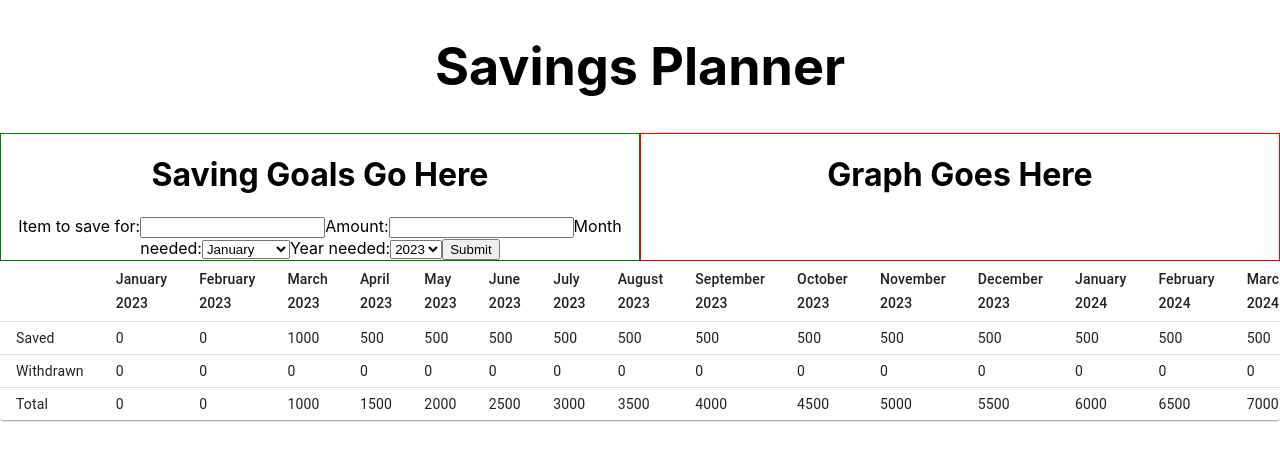
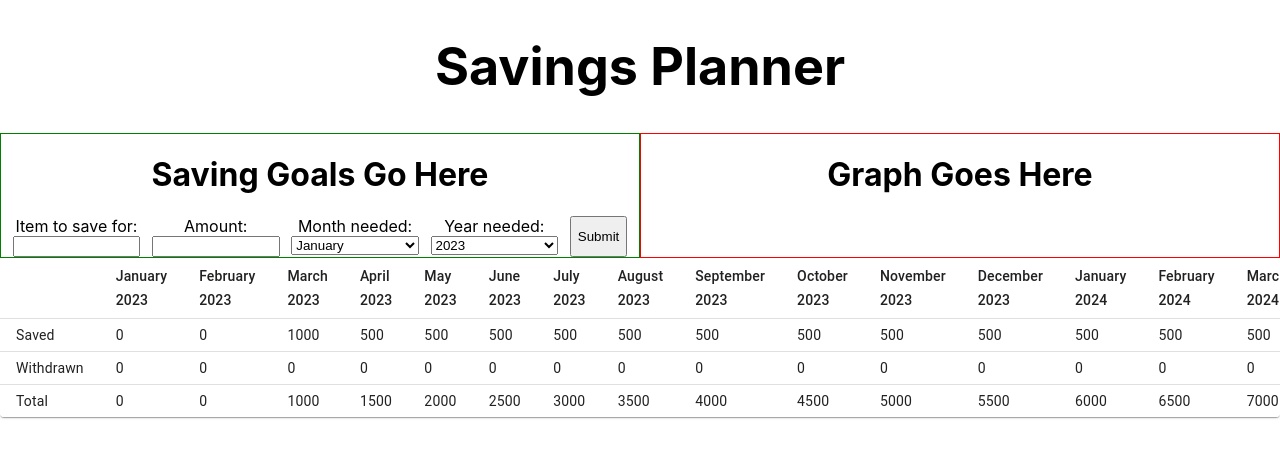
Before and after one commit to AKP-13/savings-planner, a React (Create React App) app: page / in a window 1280 px wide. Shown: the top 460 px of the page. Built offline with nearby package versions, Linux system fonts and the light colour scheme.

Commit message:
Add basic styling

```diff
--- a/src/savingGoals/SavingGoals.js
+++ b/src/savingGoals/SavingGoals.js
@@ -46,8 +46,8 @@ const SavingGoals = ({ setTableData }) => {
   return (
     <div style={{ border: '1px solid green', width: '50%' }}>
       <h1>Saving Goals Go Here</h1>
-      <form onSubmit={handleSubmit}>
-        <label>
+      <form onSubmit={handleSubmit} style={{ display: 'flex', justifyContent: 'space-evenly' }}>
+        <label style={{ display: 'flex', flexDirection: 'column', width: '20%' }}>
           Item to save for:
           <input
             type="text"
@@ -57,7 +57,7 @@ const SavingGoals = ({ setTableData }) => {
           />
         </label>
 
-        <label>
+        <label style={{ display: 'flex', flexDirection: 'column', width: '20%' }}>
           Amount:
           <input
             type="number"
@@ -67,7 +67,7 @@ const SavingGoals = ({ setTableData }) => {
           />
         </label>
 
-        <label>
+        <label style={{ display: 'flex', flexDirection: 'column', width: '20%' }}>
           Month needed:
           <select name="monthNeeded" onChange={handleChange} value={inputs.monthNeeded || ''}>
             {months.map((month) => (
@@ -78,7 +78,7 @@ const SavingGoals = ({ setTableData }) => {
           </select>
         </label>
 
-        <label>
+        <label style={{ display: 'flex', flexDirection: 'column', width: '20%' }}>
           Year needed:
           <select name="yearNeeded" onChange={handleChange} value={inputs.yearNeeded || ''}>
             {years.map((year) => (
@@ -97,7 +97,7 @@ const SavingGoals = ({ setTableData }) => {
               key={`${itemToSaveFor}-${monthNeeded}-${yearNeeded}`}
               style={{ display: 'flex', justifyContent: 'space-evenly' }}>
               <span>Item: {itemToSaveFor}</span>
-              <span>Amount: {itemAmount}</span>
+              <span>Amount: £{itemAmount}</span>
               <span>
                 Month needed: {monthNeeded} {yearNeeded}
               </span>
```
